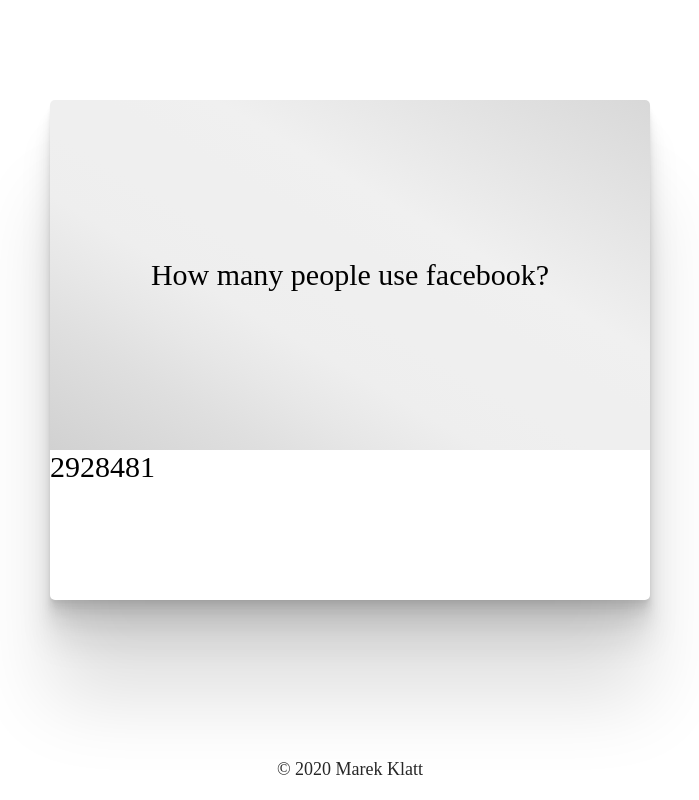
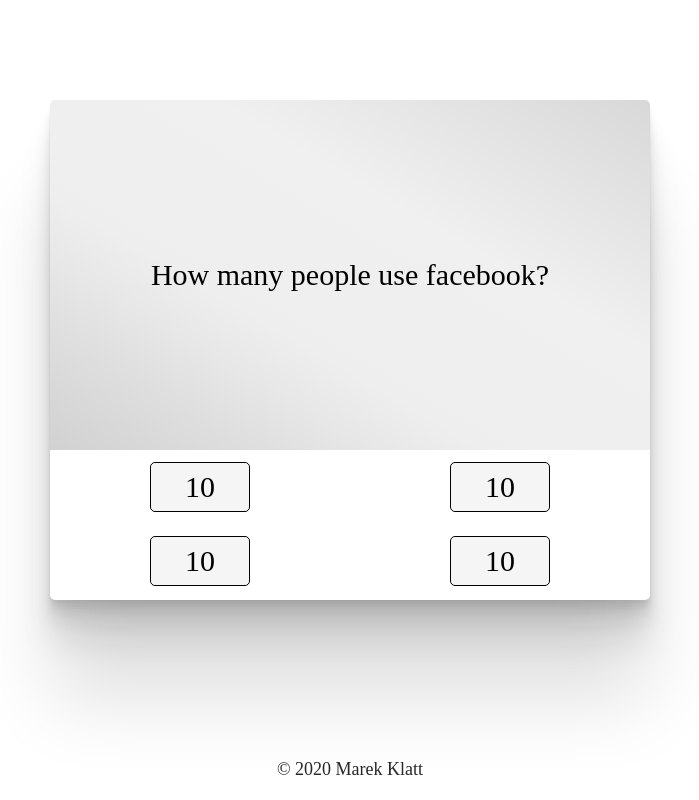
Before and after one commit to 531devv/react-quizz-app, a React (Create React App) app: page / in a window 1280 px wide. Shown: the whole page, without its empty margins (290-989 px from the left). Built offline with nearby package versions, Linux system fonts and the light colour scheme.

Commit message:
QuizzAnswer component styles

```diff
--- a/src/Quizz/QuizzAnswer.js
+++ b/src/Quizz/QuizzAnswer.js
@@ -5,7 +5,12 @@
     render() {
         return (
             <div className="quizz-answer">
-                <p>2928481</p>
+                <div className="grid">
+                    <div className="grid-item">10</div>
+                    <div className="grid-item">10</div>
+                    <div className="grid-item">10</div>
+                    <div className="grid-item">10</div>
+                </div>
             </div>
         );
     }
--- a/src/Quizz/css/QuizzAnswer.css
+++ b/src/Quizz/css/QuizzAnswer.css
@@ -0,0 +1,24 @@
+.grid {
+    display: grid;
+    grid-template-columns: 1fr 1fr;
+    width: 100%;
+}
+
+.grid-item {
+    display: flex;
+    justify-content: center;
+    align-items: center;
+    width: 100px;
+    height: 50px;
+    background-color: whitesmoke;
+    color: black;
+    margin: 12px auto;
+    border: 1px solid black;
+    border-radius: 5px;
+    cursor: pointer;
+    transition: 1s ease-out;
+}
+
+.grid-item:hover {
+    background-color: rgb(209, 209, 209);
+}
```
